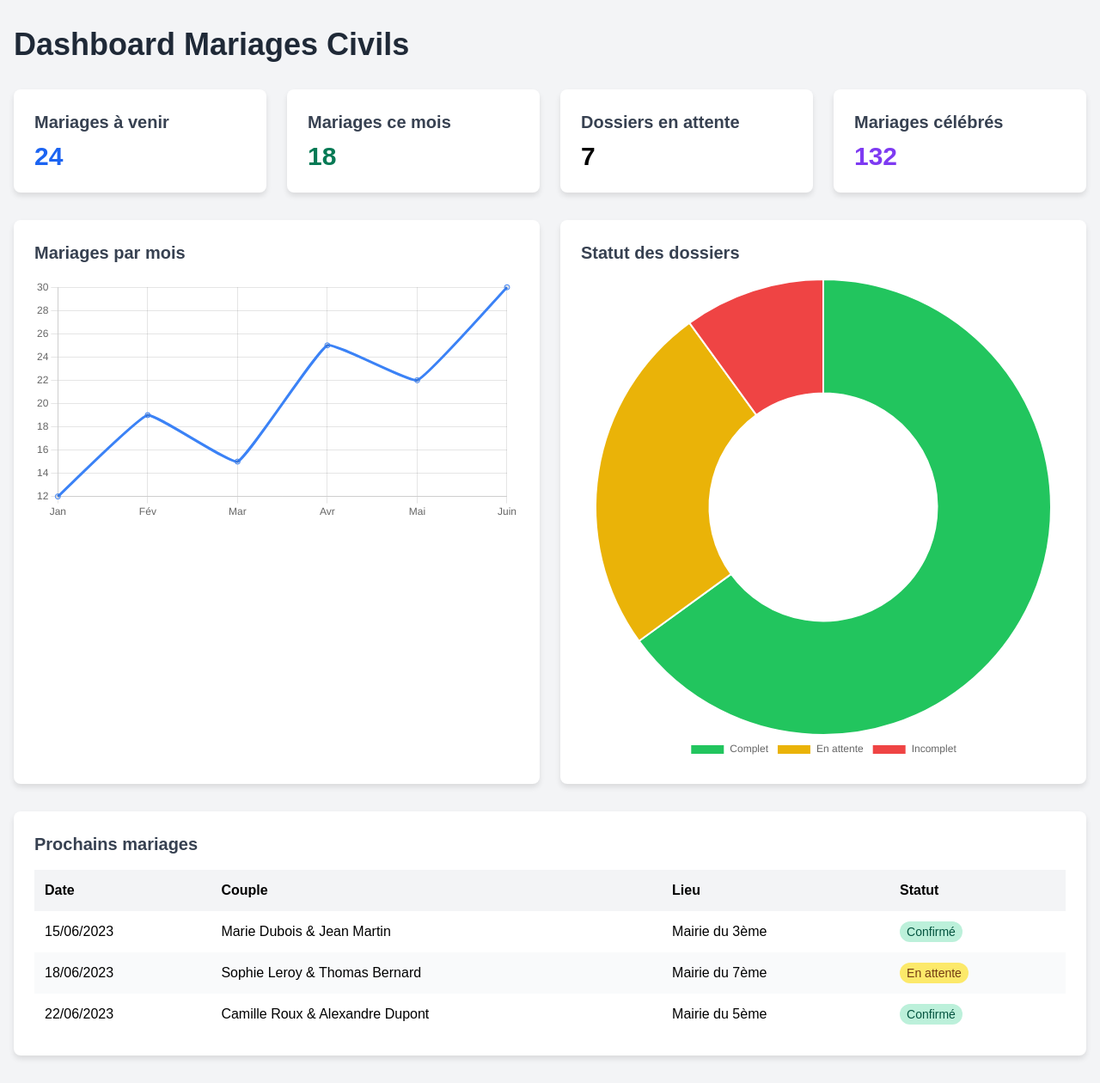
After one commit to Jovialngandu/weeding, a Django app: page /app/dashboard in a window 1280 px wide. The commit adds this page. Shown: the whole page at 86% size. Run offline with Django 4.2, Linux system fonts and the light colour scheme; some web fonts are replaced.

Commit message:
[ADD] Mise en place de l'acte de mariage ,le dashboard ,l'historique e le template d'info couple

```diff
--- a/weeding/app/templates/app/acte.html
+++ b/weeding/app/templates/app/acte.html
@@ -5,7 +5,7 @@
     <meta name="viewport" content="width=device-width, initial-scale=1.0">
     <title>Acte de Mariage et Communication - Gestion des Mariages Civils</title>
     {% load static %}
-    <link rel="stylesheet" href="{% static '/diab/css/flowbite.min-2.3.0.css' %}">
+    <link rel="stylesheet" href="{% static '/app/css/flowbite.min-2.3.0.css' %}">
     <script src="{% static '/app/js/flowbite.min-2.3.0.js' %}"></script>
     <script src="{% static '/app/js/gsap.min.js'%}"></script>
 
--- /dev/null
+++ b/weeding/app/templates/app/dashboard.html
@@ -0,0 +1,164 @@
+<!DOCTYPE html>
+<html lang="fr">
+<head>
+    <meta charset="UTF-8">
+    <meta name="viewport" content="width=device-width, initial-scale=1.0">
+    <title>Dashboard - Gestion des Mariages Civils</title>
+    {% load static %}
+    <link rel="stylesheet" href="{% static '/diab/css/flowbite.min-2.3.0.css' %}">
+    <script src="{% static '/app/js/flowbite.min-2.3.0.js' %}"></script>
+    <script src="{% static '/app/js/gsap.min.js'%}"></script>
+
+    <link rel="stylesheet" href="{% static '/diab/css/all.min.css' %}">
+    <link href="{% static '/app/css/css2.css' %}" rel="stylesheet">
+    <script src="{% static '/app/js/chart.js' %}"></script>
+    <style>
+        body {
+            font-family: 'Poppins', sans-serif;
+            background-color: #f0f4f8;
+        }
+        .dashboard-card {
+            background-color: white;
+            border-radius: 8px;
+            box-shadow: 0 4px 6px rgba(0, 0, 0, 0.1);
+            transition: all 0.3s ease;
+        }
+        .dashboard-card:hover {
+            transform: translateY(-5px);
+            box-shadow: 0 6px 12px rgba(0, 0, 0, 0.15);
+        }
+    </style>
+</head>
+<body class="bg-gray-100">
+    <div class="container mx-auto px-4 py-8">
+        <h1 class="text-4xl font-bold text-gray-800 mb-8">Dashboard Mariages Civils</h1>
+
+        <div class="grid grid-cols-1 md:grid-cols-2 lg:grid-cols-4 gap-6 mb-8">
+            <div class="dashboard-card p-6">
+                <h2 class="text-xl font-semibold text-gray-700 mb-2">Mariages à venir</h2>
+                <p class="text-3xl font-bold text-blue-600">24</p>
+            </div>
+            <div class="dashboard-card p-6">
+                <h2 class="text-xl font-semibold text-gray-700 mb-2">Mariages ce mois</h2>
+                <p class="text-3xl font-bold text-green-600">18</p>
+            </div>
+            <div class="dashboard-card p-6">
+                <h2 class="text-xl font-semibold text-gray-700 mb-2">Dossiers en attente</h2>
+                <p class="text-3xl font-bold text-yellow-600">7</p>
+            </div>
+            <div class="dashboard-card p-6">
+                <h2 class="text-xl font-semibold text-gray-700 mb-2">Mariages célébrés</h2>
+                <p class="text-3xl font-bold text-purple-600">132</p>
+            </div>
+        </div>
+
+        <div class="grid grid-cols-1 lg:grid-cols-2 gap-6 mb-8">
+            <div class="dashboard-card p-6">
+                <h2 class="text-xl font-semibold text-gray-700 mb-4">Mariages par mois</h2>
+                <canvas id="weddingsChart"></canvas>
+            </div>
+            <div class="dashboard-card p-6">
+                <h2 class="text-xl font-semibold text-gray-700 mb-4">Statut des dossiers</h2>
+                <canvas id="fileStatusChart"></canvas>
+            </div>
+        </div>
+
+        <div class="dashboard-card p-6">
+            <h2 class="text-xl font-semibold text-gray-700 mb-4">Prochains mariages</h2>
+            <div class="overflow-x-auto">
+                <table class="w-full text-left">
+                    <thead>
+                        <tr class="bg-gray-100">
+                            <th class="p-3">Date</th>
+                            <th class="p-3">Couple</th>
+                            <th class="p-3">Lieu</th>
+                            <th class="p-3">Statut</th>
+                        </tr>
+                    </thead>
+                    <tbody>
+                        <tr>
+                            <td class="p-3">15/06/2023</td>
+                            <td class="p-3">Marie Dubois & Jean Martin</td>
+                            <td class="p-3">Mairie du 3ème</td>
+                            <td class="p-3"><span class="bg-green-200 text-green-800 py-1 px-2 rounded-full text-sm">Confirmé</span></td>
+                        </tr>
+                        <tr class="bg-gray-50">
+                            <td class="p-3">18/06/2023</td>
+                            <td class="p-3">Sophie Leroy & Thomas Bernard</td>
+                            <td class="p-3">Mairie du 7ème</td>
+                            <td class="p-3"><span class="bg-yellow-200 text-yellow-800 py-1 px-2 rounded-full text-sm">En attente</span></td>
+                        </tr>
+                        <tr>
+                            <td class="p-3">22/06/2023</td>
+                            <td class="p-3">Camille Roux & Alexandre Dupont</td>
+                            <td class="p-3">Mairie du 5ème</td>
+                            <td class="p-3"><span class="bg-green-200 text-green-800 py-1 px-2 rounded-full text-sm">Confirmé</span></td>
+                        </tr>
+                    </tbody>
+                </table>
+            </div>
+        </div>
+    </div>
+
+    <script>
+        document.addEventListener('DOMContentLoaded', function() {
+            // Animations
+            // gsap.from(".dashboard-card", {
+            //     duration: 0.8,
+            //     y: 50,
+            //     opacity: 0,
+            //     stagger: 0.2,
+            //     ease: "power3.out"
+            // });
+
+            // Weddings per month chart
+            const weddingsCtx = document.getElementById('weddingsChart').getContext('2d');
+            new Chart(weddingsCtx, {
+                type: 'line',
+                data: {
+                    labels: ['Jan', 'Fév', 'Mar', 'Avr', 'Mai', 'Juin'],
+                    datasets: [{
+                        label: 'Nombre de mariages',
+                        data: [12, 19, 15, 25, 22, 30],
+                        borderColor: 'rgb(59, 130, 246)',
+                        tension: 0.1
+                    }]
+                },
+                options: {
+                    responsive: true,
+                    plugins: {
+                        legend: {
+                            display: false
+                        }
+                    }
+                }
+            });
+
+            // File status chart
+            const fileStatusCtx = document.getElementById('fileStatusChart').getContext('2d');
+            new Chart(fileStatusCtx, {
+                type: 'doughnut',
+                data: {
+                    labels: ['Complet', 'En attente', 'Incomplet'],
+                    datasets: [{
+                        data: [65, 25, 10],
+                        backgroundColor: [
+                            'rgb(34, 197, 94)',
+                            'rgb(234, 179, 8)',
+                            'rgb(239, 68, 68)'
+                        ]
+                    }]
+                },
+                options: {
+                    responsive: true,
+                    plugins: {
+                        legend: {
+                            position: 'bottom'
+                        }
+                    }
+                }
+            });
+        });
+    </script>
+</body>
+</html>
--- a/weeding/app/urls.py
+++ b/weeding/app/urls.py
@@ -6,6 +6,10 @@ from app.view import profil
 from app.view import couples
 from app.view import demandes
 from app.view import   acte
+from app.view import  infoCouple
+from app.view import historicMariage
+from app.view import dashboard
+
 from . import views
 
 urlpatterns = [
@@ -17,5 +21,8 @@ urlpatterns = [
     path("couples",couples.couples, name="couples"),
     path("demandes",demandes.demandes, name="demandes"),
     path("acte",acte.acte, name="acte"),
+    path("infoCouple",infoCouple.infoCouple, name=" infoCouple"),
+    path("historicMariage",historicMariage.historicMariage, name="historicMariage"),
+    path("dashboard",dashboard.dashboard, name="dashboard"),
 
 ]
--- /dev/null
+++ b/weeding/app/view/dashboard.py
@@ -0,0 +1,6 @@
+from django.shortcuts import render
+from django.http import HttpResponse
+
+def dashboard(request):
+
+    return render(request, 'app/dashboard.html')
--- /dev/null
+++ b/weeding/app/view/historicMariage.py
@@ -0,0 +1,6 @@
+from django.shortcuts import render
+from django.http import HttpResponse
+
+def historicMariage(request):
+
+    return render(request, 'app/historicMariage.html')
--- /dev/null
+++ b/weeding/app/view/infoCouple.py
@@ -0,0 +1,6 @@
+from django.shortcuts import render
+from django.http import HttpResponse
+
+def  infoCouple(request):
+
+    return render(request, 'app/infoCouple.html')
```
Also changed, not shown: weeding/app/templates/app/historicMariage.html (added, +136 -0 lines), weeding/app/templates/app/infoCouple.html (added, +120 -0 lines).
